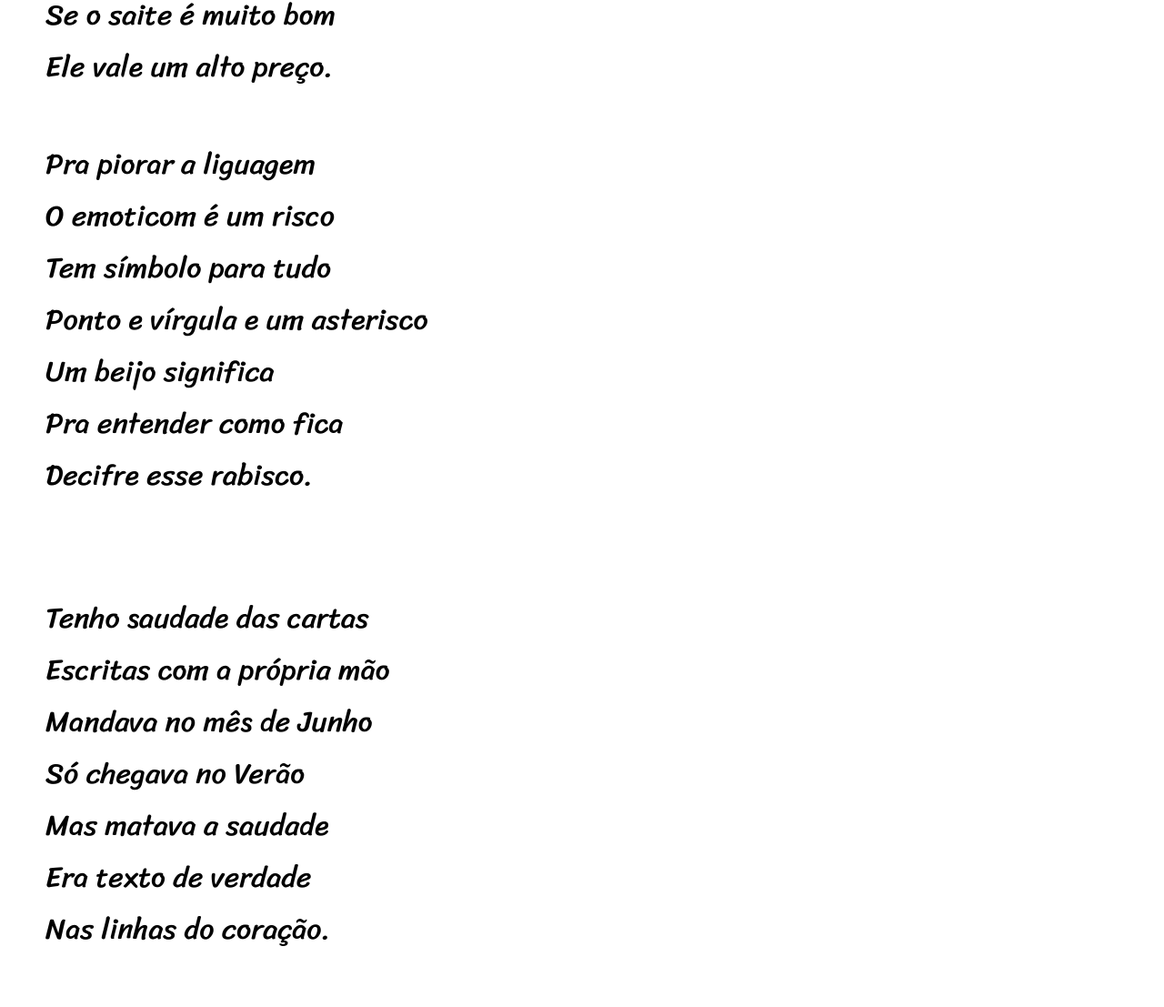
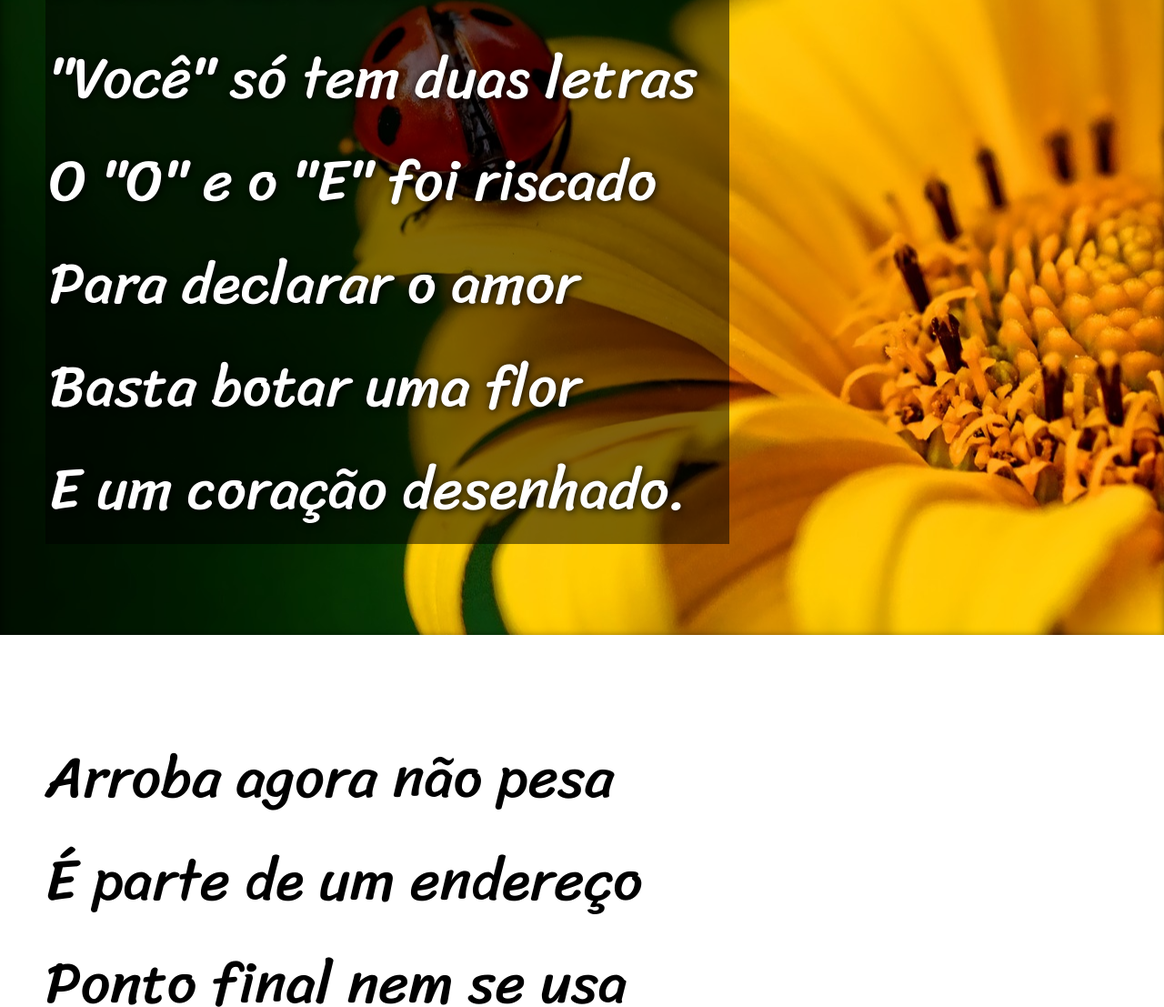
Before and after one commit to bernardocesaro/html-css, a plain HTML site: page desafios/d012/index.html in a window 1280 px wide. Shown: the part 1592-2699 px from the top of the page at 91% size. Drawn offline with Linux system fonts and the light colour scheme.

Commit message:
Desafio 12
Finalizado o Desafio 12 (d012)

```diff
--- a/desafios/d012/index.html
+++ b/desafios/d012/index.html
@@ -3,7 +3,7 @@
 <head>
     <meta charset="UTF-8">
     <meta name="viewport" content="width=device-width, initial-scale=1.0">
-    <title>Document</title>
+    <title>Cordel Moderno</title>
     <link rel="stylesheet" href="style.css">
 </head>
 <body>
@@ -29,7 +29,7 @@
                 Vou dizer tudo em poesia.
             </p>
         </section>
-        <section class="texto-imagem">
+        <section class="texto-imagem" id="img01">
             <p>
             Não é mais como era antes
             <br>
@@ -78,7 +78,7 @@
                 Decifre esse rabisco.
             </p>
         </section>
-        <section class="texto-imagem">
+        <section class="texto-imagem" id="img02">
             <p>
                 Tenho saudade das cartas
                 <br>
--- a/desafios/d012/style.css
+++ b/desafios/d012/style.css
@@ -18,6 +18,7 @@
     font-size: 1em;
 }
 
+
 :root {
     --fonte1: Verdana, Geneva, Tahoma, sans-serif;
     --fonte2: "Passion One";
@@ -37,28 +38,6 @@
     color: white;
 }
 
-section.texto {
-    padding-top: 50px;
-    padding-left: 50px;
-    font: normal normal 2em var(--fonte3);
-    text-align: justify;
-}
-
-section.texto > p {
-    padding-bottom: 50px;
-}
-
-section.texto-imagem {
-    padding-top: 50px;
-    padding-left: 50px;
-    font: normal normal 2em var(--fonte3);
-    text-align: justify;
-}
-
-section.texto-imagem > p {
-    padding-bottom: 50px;
-}
-
 header {
     text-align: center;
     background-color: black;
@@ -66,7 +45,7 @@ header {
 
 header > h1 {
     padding-top: 50px;
-    font: normal small-caps bold 7em var( --fonte2), var(--fonte1);
+    font: normal small-caps bold 10em var( --fonte2), var(--fonte1);
     color: white;
 }
 
@@ -76,6 +55,50 @@ header > p {
     color: white;
 }
 
+section.texto {
+    padding-top: 100px;
+    padding-left: 50px;
+}
+
+section.texto > p {
+    padding-bottom: 100px;
+    font: normal normal 4em var(--fonte3);
+    text-align: justify;
+}
+
+section.texto-imagem {
+    box-shadow: inset 1px 2px 10px rgba(0, 0, 0, 0.5);
+    padding-top: 100px;
+    padding-left: 50px;
+    padding-bottom: 100px;
+    background-color: rgb(0, 0, 0);
+
+}
+
+section.texto-imagem > p {
+    display:inline-block;
+    padding: 4px;
+    background-color: rgba(0, 0, 0, 0.5);
+    color: white;
+    font: normal normal 4em var(--fonte3);
+    text-align: justify;
+    text-shadow: 1px 1px 10px black;
+}
+
+section.texto-imagem#img01 {
+    background-image: url('imagens/background001.jpg');
+    background-position: right center;
+    background-repeat: no-repeat;
+    background-attachment: fixed;
+}
+
+section.texto-imagem#img02 {
+    background-image: url('imagens/background002.jpg');
+    background-position: right center;
+    background-repeat: no-repeat;
+    background-attachment: fixed;
+}
+
 footer {
     text-align: center;
     background-color: black;
@@ -83,6 +106,6 @@ footer {
 
 footer > p {
     padding: 10px;
-    font: normal normal 1.2em var(--fonte1);
+    font: normal normal 1em var(--fonte1);
     color: white;
 }
```
